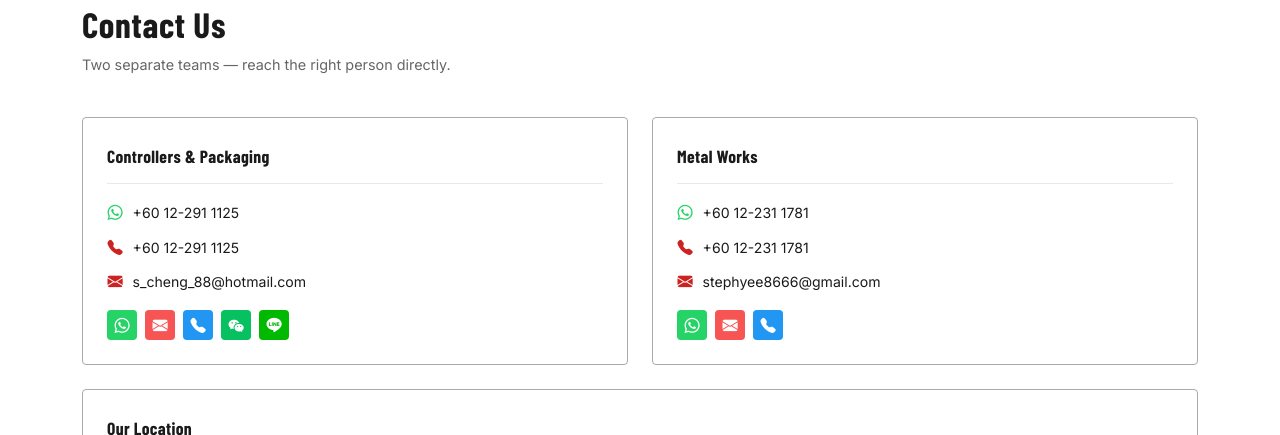
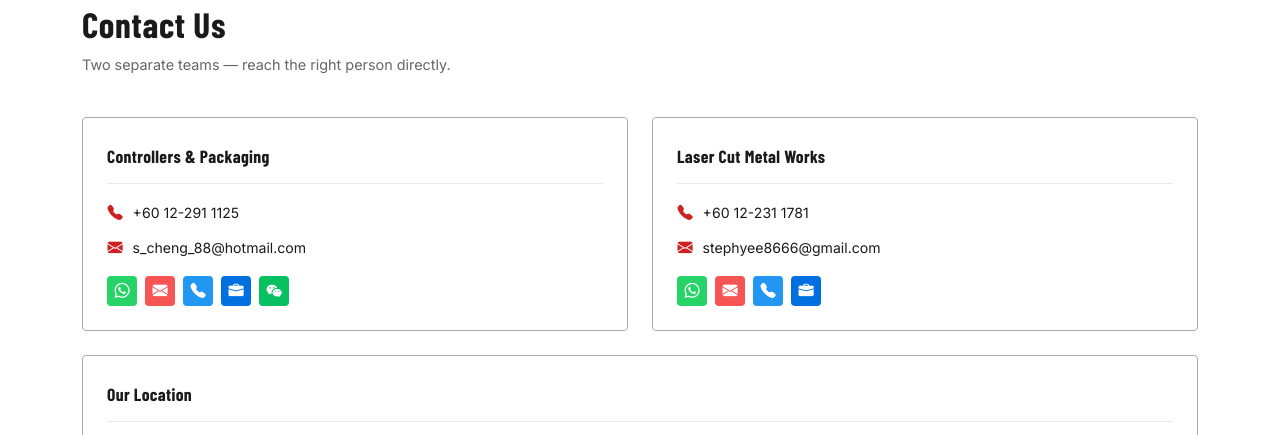
Before and after one commit to KrunchiZ/csh-engineering-website, a website: page about.html in a window 1280 px wide. Shown: the part 1563-1998 px from the top of the page. Drawn offline with nearby package versions, Linux system fonts and the light colour scheme.

Commit message:
fix: Removed line contact as well as redundant contact numbers in about page. Added work number on it as well.

```diff
--- a/about.html
+++ b/about.html
@@ -163,12 +163,6 @@
           <div class="about-contact-card">
             <p class="about-contact-heading">Controllers &amp; Packaging</p>
             <div class="about-contact-row">
-              <i class="bi bi-whatsapp about-contact-icon" style="color:#25D366"></i>
-              <a href="https://wa.me/60122911125" target="_blank" rel="noopener noreferrer">
-                +60 12-291 1125
-              </a>
-            </div>
-            <div class="about-contact-row">
               <i class="bi bi-telephone-fill about-contact-icon text-red"></i>
               <a href="tel:+60122911125">+60 12-291 1125</a>
             </div>
@@ -183,10 +177,11 @@
                  class="contact-badge email" title="Email"><i class="bi bi-envelope-fill"></i></a>
               <a href="tel:+60122911125"
                  class="contact-badge tel" title="Call"><i class="bi bi-telephone-fill"></i></a>
+              <a href="office:+60380613094"
+                class="contact-badge office" title="Office: +60 3-8061 3094">
+                <i class="bi bi-briefcase-fill"></i></a>
               <a href="#wechat-modal" data-bs-toggle="modal"
                  class="contact-badge wechat" title="WeChat"><i class="bi bi-wechat"></i></a>
-              <a href="#line-modal" data-bs-toggle="modal"
-                 class="contact-badge line" title="LINE"><i class="bi bi-line"></i></a>
             </div>
           </div>
         </div>
@@ -194,13 +189,7 @@
         <!-- Metal Works contact -->
         <div class="col-md-6">
           <div class="about-contact-card">
-            <p class="about-contact-heading">Metal Works</p>
-            <div class="about-contact-row">
-              <i class="bi bi-whatsapp about-contact-icon" style="color:#25D366"></i>
-              <a href="https://wa.me/60122311781" target="_blank" rel="noopener noreferrer">
-                +60 12-231 1781
-              </a>
-            </div>
+            <p class="about-contact-heading">Laser Cut Metal Works</p>
             <div class="about-contact-row">
               <i class="bi bi-telephone-fill about-contact-icon text-red"></i>
               <a href="tel:+60122311781">+60 12-231 1781</a>
@@ -216,6 +205,9 @@
                  class="contact-badge email" title="Email"><i class="bi bi-envelope-fill"></i></a>
               <a href="tel:+60122311781"
                  class="contact-badge tel" title="Call"><i class="bi bi-telephone-fill"></i></a>
+              <a href="office:+60380613094"
+                class="contact-badge office" title="Office: +60 3-8061 3094">
+                <i class="bi bi-briefcase-fill"></i></a>
             </div>
           </div>
         </div>
```
